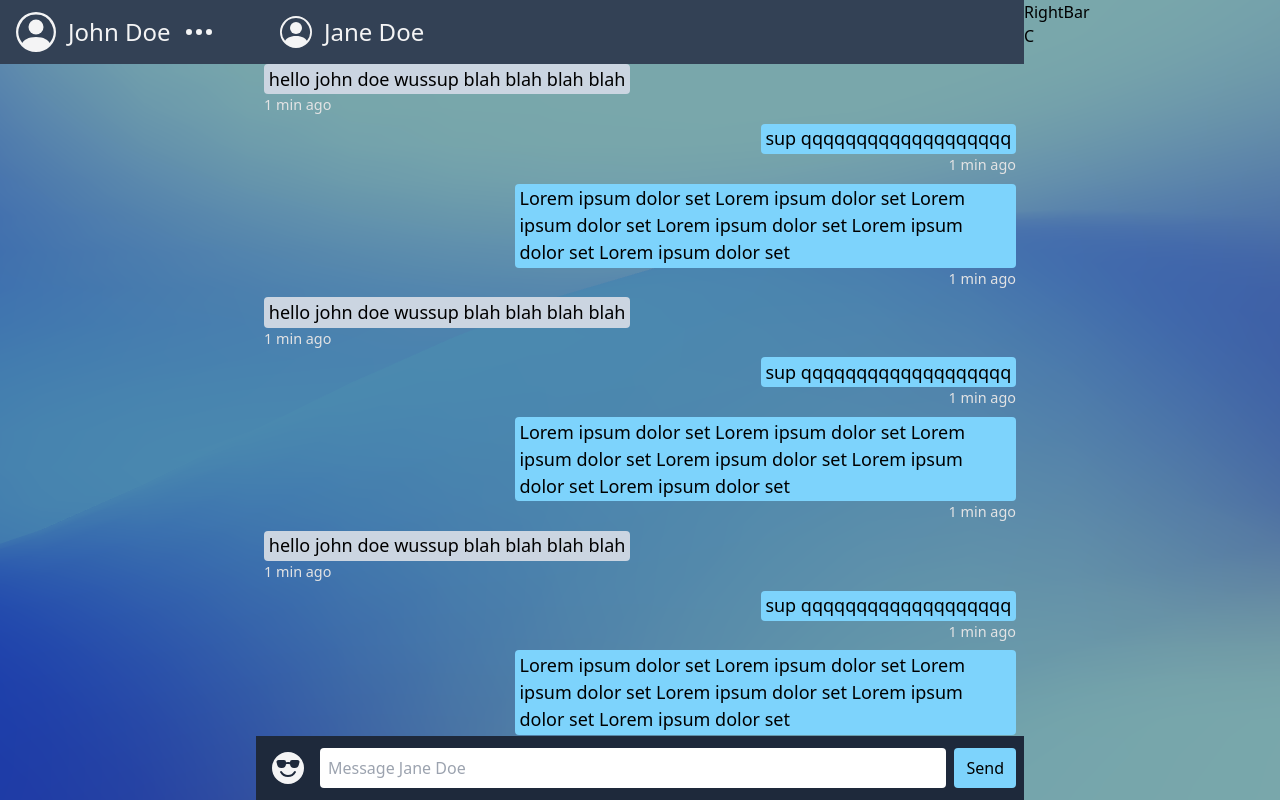
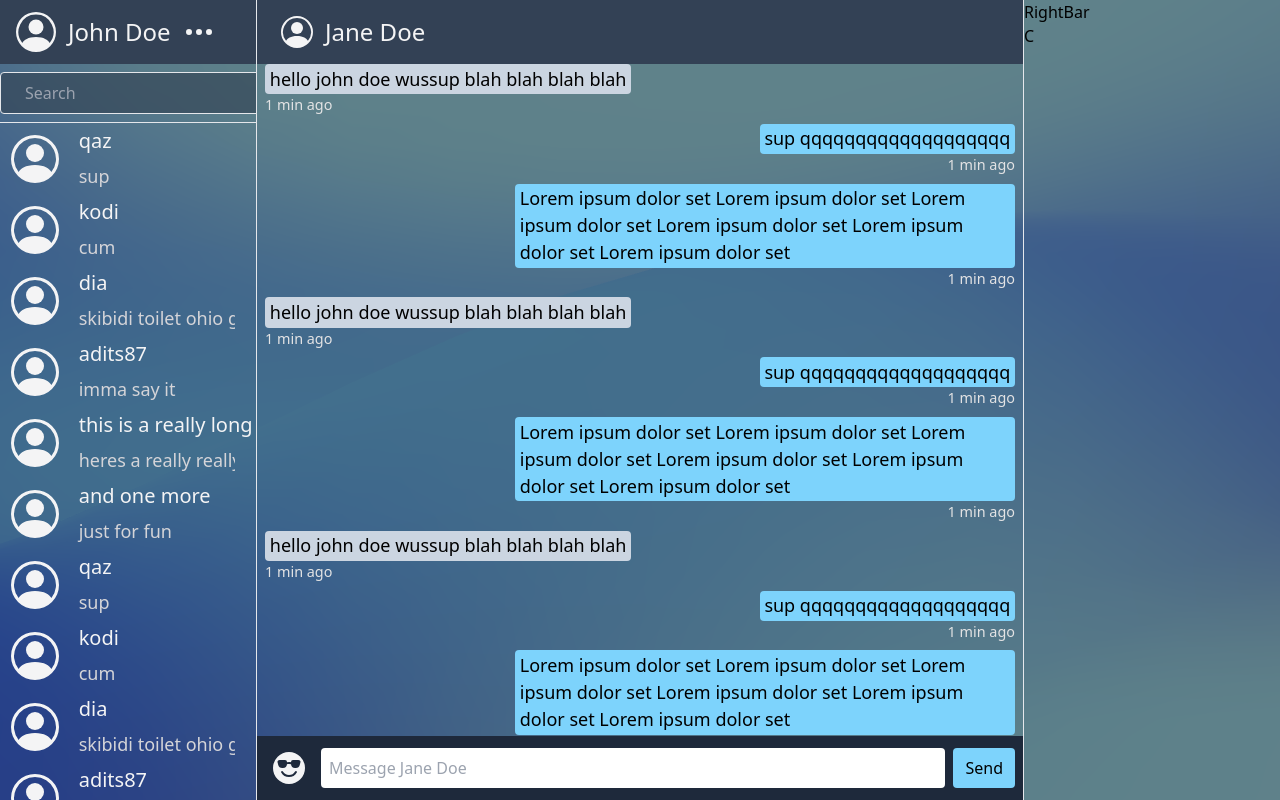
Before and after one commit to dtc105/realtime-tailwind, a React (Vite) app in the folder client/: page / in a window 1280 px wide. Built offline with nearby package versions, Linux system fonts and the light colour scheme.

Commit message:
more leftbar and fixing overscroll

```diff
--- a/client/index.html
+++ b/client/index.html
@@ -2,7 +2,7 @@
 <html lang="en">
     <head>
         <meta charset="UTF-8" />
-        <meta name="viewport" content="width=device-width, height=device-height, initial-scale=1.0" />
+        <meta name="viewport" content="width=device-width, initial-scale=1.0, maximum-scale=1.0, user-scalable=no" />
         <title>Realtime Chat</title>
     </head>
     <body>
--- a/client/src/features/Chatbox/Chatbox.jsx
+++ b/client/src/features/Chatbox/Chatbox.jsx
@@ -7,7 +7,7 @@ function Chatbox() {
     const [menuOpen, setMenuOpen] = useState(0); // 0-Chat 1-LeftBar 2-RightBar
 
     return (
-        <div className="w-full h-full grid lg:grid-cols-5 grid-cols-1 bg-tran" id="chatbox">
+        <div className="overscroll-y-contain w-full h-full max-h-fit grid lg:grid-cols-5 grid-cols-1 bg-tran" id="chatbox">
             <LeftBar menuOpen={menuOpen} setMenuOpen={setMenuOpen} />
             <Chat menuOpen={menuOpen} setMenuOpen={setMenuOpen} />
             <RightBar menuOpen={menuOpen} setMenuOpen={setMenuOpen} />
--- a/client/src/features/Chatbox/components/Chat.jsx
+++ b/client/src/features/Chatbox/components/Chat.jsx
@@ -1,5 +1,5 @@
 import EmojiPicker from 'emoji-picker-react';
-import { useState } from 'react';
+import { useState, useRef } from 'react';
 
 function Chat(props) {
 
@@ -25,11 +25,8 @@ function Chat(props) {
     }
 
 
-    // ---
-    // Scroll
-
     return (
-        <div className={`flex flex-col h-sscreen lg:col-span-3 lg:flex ${isOpen ? "block" : "hidden"}`}>
+        <div className={`flex flex-col h-sscreen lg:col-span-3 lg:flex lg:border-x ${isOpen ? "block" : "hidden"}`}>
             {/* Header */}
             <header className="flex justify-center items-center px-2 py-3 bg-slate-700">
                 <button
@@ -66,7 +63,10 @@ function Chat(props) {
             </header>
 
             {/* Texts List */}
-            <div id="texts" className="flex flex-1 flex-col mx-2 gap-2 overflow-y-auto scrollbar-hide">
+            <div
+                id="texts"
+                className="flex flex-1 flex-col mx-2 gap-2 overflow-y-auto scrollbar-hide"
+            >
                 <div className="w-2/3 text">
                     <span className="message">hello john doe wussup blah blah blah blah</span>
                     <span className="time">1 min ago</span>
--- a/client/src/features/Chatbox/components/LeftBar.jsx
+++ b/client/src/features/Chatbox/components/LeftBar.jsx
@@ -1,13 +1,90 @@
+import { useState } from 'react';
+
 function LeftBar(props) {
     const isOpen = props.menuOpen === 1;
+    const [usersList, setUsersList] = useState([
+        {
+            username: "qaz",
+            message: "sup"
+        },
+        {
+            username: "kodi",
+            message: "cum"
+        },
+        {
+            username: "dia",
+            message: "skibidi toilet ohio gyatt"
+        },
+        {
+            username: "adits87",
+            message: "imma say it"
+        },
+        {
+            username: "this is a really long username which might need to be capped at a 16 or 32 character limit",
+            message: "heres a really really longggggggg last message in which might need to be capped visually at 32-64 characters but maybe more or less or I could even change the size of the list to show the entire thing who knows?? not me tho"
+        },
+        {
+            username: "and one more",
+            message: "just for fun"
+        },
+        {
+            username: "qaz",
+            message: "sup"
+        },
+        {
+            username: "kodi",
+            message: "cum"
+        },
+        {
+            username: "dia",
+            message: "skibidi toilet ohio gyatt"
+        },
+        {
+            username: "adits87",
+            message: "imma say it"
+        },
+        {
+            username: "this is a really long username which might need to be capped at a 16 or 32 character limit",
+            message: "heres a really really longggggggg last message in which might need to be capped visually at 32-64 characters but maybe more or less or I could even change the size of the list to show the entire thing who knows?? not me tho"
+        },
+        {
+            username: "and one more",
+            message: "just for fun"
+        },
+        {
+            username: "qaz",
+            message: "sup"
+        },
+        {
+            username: "kodi",
+            message: "cum"
+        },
+        {
+            username: "dia",
+            message: "skibidi toilet ohio gyatt"
+        },
+        {
+            username: "adits87",
+            message: "imma say it"
+        },
+        {
+            username: "this is a really long username which might need to be capped at a 16 or 32 character limit",
+            message: "heres a really really longggggggg last message in which might need to be capped visually at 32-64 characters but maybe more or less or I could even change the size of the list to show the entire thing who knows?? not me tho"
+        },
+        {
+            username: "and one more",
+            message: "just for fun"
+        }
+    ]);
 
     return (
-        <div className={`leftbar h-sscreen lg:flex flex-col justify-between ${isOpen ? "flex" : "hidden"}`}>
-            <header className="flex justify-between items-center px-4 py-3 bg-slate-700">
+        <div className={`overflow-y-hidden leftbar h-sscreen lg:flex flex-col bg-trans ${isOpen ? "flex" : "hidden"}`}>
+            {/* Header */}
+            <header className="flex justify-between items-center px-4 py-3 max-h-16 bg-slate-700">
                 {/* User */}
                 <button className="user flex items-center gap-3">
                     <img src="/avatar.svg" alt="avatar icon" className="h-10"/>
-                    <span className="text-2xl leading-10 text-zinc-100">John Doe</span>
+                    <span className="text-2xl leading-10 text-zinc-100 whitespace-nowrap">John Doe</span>
                     <img src="/three-dots.svg" alt="profile info" className="h-8" />
                 </button>
 
@@ -19,6 +96,62 @@ function LeftBar(props) {
                     <img src="/arrow-right.svg" alt="arrow back" className="h-8" />
                 </button>
             </header>
+
+            {/* User Search and Add */}
+            <nav
+                className="flex items-center"
+                onClick={() => document.getElementById("userSearch").focus()}
+            >
+                {/* User Search */}
+                <div className="userSearch flex items-center gap-2 bg-tran w-fit px-2 py-1 rounded mx-auto my-2 border">
+                    <label htmlFor="userSearch">
+                        <img
+                            src="/search.svg"
+                            alt="user search icon"
+                            className="h-6"
+                        />
+                    </label>
+                    <input
+                        type="text"
+                        name="userSearch"
+                        id="userSearch"
+                        placeholder="Search"
+                        className="px-2 py-1 bg-transparent text-zinc-100 border-none outline-none"
+                    />
+                </div>
+
+                {/* User Add */}
+                <div className="userAdd">
+
+                </div>
+
+            </nav>
+
+            <hr />
+
+            {/* Users List */}
+            <main className="flex-1 overflow-x-hidden overflow-y-auto scrollbar-hide">
+                <ul className="w-11/12 m-auto">
+                    {
+                        usersList.map((user, index) => {
+                            return (
+                                <li key={index} className="flex gap-3 items-center">
+                                    <img
+                                        src="/avatar.svg"
+                                        alt="avatar icon"
+                                        className="h-12"
+                                    />
+                                    <div className="text">
+                                        <p className="username text-zinc-100 px-2 py-1 text-xl whitespace-nowrap">{user.username}</p>
+                                        <p className="previousMessage text-zinc-300 text-md px-2 py-1 whitespace-nowrap overflow-hidden">{user.message}</p>
+                                    </div>
+                                </li>
+                            )
+                        })
+                    }
+                </ul>
+            </main>
+
         </div>
     );
 }
--- a/client/src/index.css
+++ b/client/src/index.css
@@ -3,31 +3,51 @@
 @tailwind utilities;
 
 body {
+    position: relative;
     background: url("/background.png");
     width: 100vw;
     height: 100vh;
     min-height: 100svh;
+    overflow: hidden;
 }
 
 
+
+/* -------------- */
 /* Custom Classes */
+/* -------------- */
 
 .bg-tran {
-    background-color: #3457;
+    background-color: #345a;
 }
 
 .h-sscreen {
     height: 100svh;
+    max-height: 100svh;
+    min-height: 100svh;
 }
 
-/* Hide scrollbar but still allow scrolling */
+.border-y-seperator {
+    border-top-width: 1px;
+    border-bottom-width: 1px;
+
+    &:first-of-type {
+        border-top-width: 0;
+    }
+
+    &:last-of-type {
+        border-bottom-width: 0;
+    }
+}
+
+/* Hide scrollbar */
 .scrollbar-hide::-webkit-scrollbar {
     display: none;
 }
 
 .scrollbar-hide {
-    -ms-overflow-style: none;  /* Internet Explorer 10+ */
-    scrollbar-width: none;  /* Firefox */
+    scrollbar-width: none;
+    -ms-overflow-style: none;
 }
 
 .text {
```
Also changed, not shown: client/public/search.svg (added).
